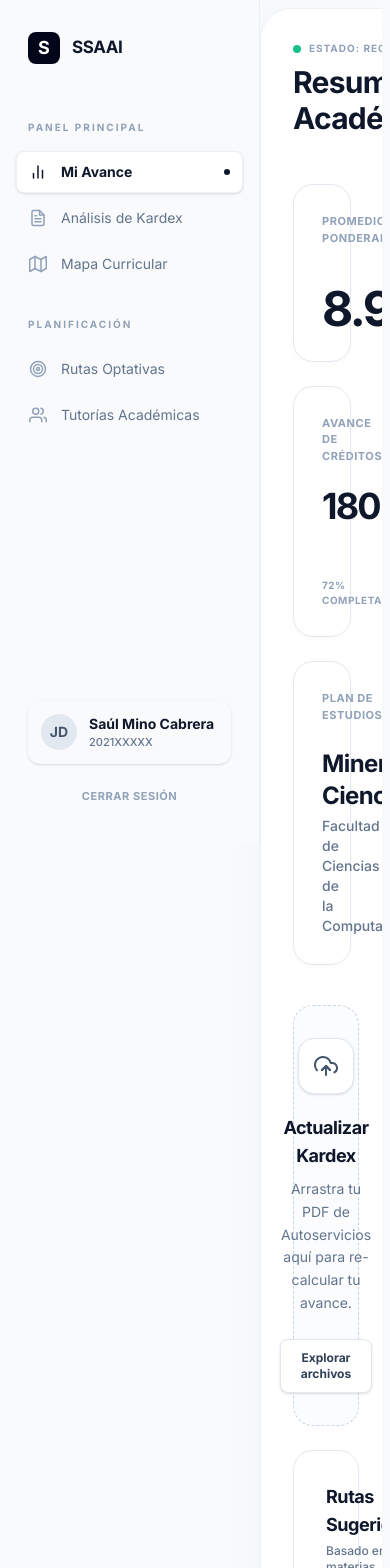
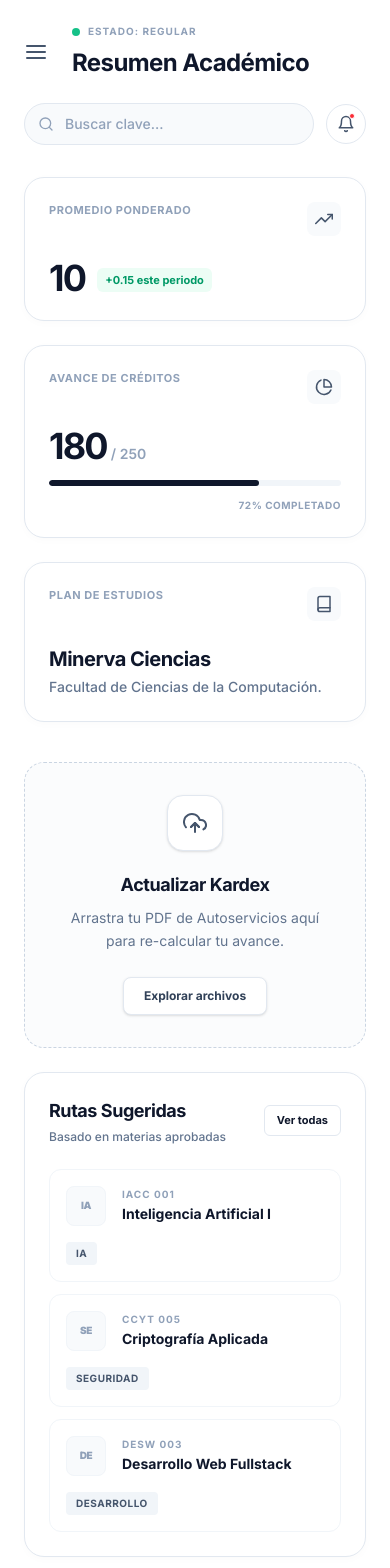
Before and after one commit to saulminoC/cerebro-academico, a React (Vite) app in the folder frontend/: page /dashboard in a window 390 px wide. Shown: the top 1568 px of the page. Built offline with nearby package versions, Linux system fonts and the light colour scheme.

Commit message:
responsivo

```diff
--- a/frontend/src/pages/Dashboard.tsx
+++ b/frontend/src/pages/Dashboard.tsx
@@ -1,7 +1,10 @@
-import React from 'react';
+import React, { useState } from 'react';
 import { Link } from 'react-router-dom';
 
 const Dashboard: React.FC = () => {
+  // Estado para controlar el sidebar en móviles
+  const [isSidebarOpen, setIsSidebarOpen] = useState(false);
+
   const materiasSugeridas = [
     { clave: 'IACC 001', nombre: 'Inteligencia Artificial I', tipo: 'Optativa', ruta: 'IA' },
     { clave: 'CCYT 005', nombre: 'Criptografía Aplicada', tipo: 'Optativa', ruta: 'Seguridad' },
@@ -11,18 +14,35 @@ const Dashboard: React.FC = () => {
   return (
     <div className="w-full min-h-screen bg-[#F9FAFB] flex font-sans text-slate-900 overflow-hidden selection:bg-cyan-100">
 
+      {/* Overlay oscuro para móviles cuando el sidebar está abierto */}
+      {isSidebarOpen && (
+        <div
+          className="fixed inset-0 bg-slate-900/50 z-40 md:hidden transition-opacity"
+          onClick={() => setIsSidebarOpen(false)}
+        />
+      )}
+
       {/* --- SIDEBAR MINIMALISTA --- */}
-      <aside className="w-[260px] bg-[#F9FAFB] border-r border-slate-200/60 flex flex-col py-8 px-4 sticky top-0 h-screen">
-        {/* Logo */}
-        <Link to="/" className="flex items-center gap-3 mb-10 px-3 group">
+      <aside className={`
+        fixed md:sticky top-0 left-0 h-screen z-50 w-[260px] bg-[#F9FAFB] border-r border-slate-200/60
+        flex flex-col py-8 px-4 transition-transform duration-300
+        ${isSidebarOpen ? 'translate-x-0' : '-translate-x-full md:translate-x-0'}
+      `}>
+        {/* Logo y Botón de cerrar en móvil */}
+        <div className="flex items-center justify-between mb-10 px-3">
+          <Link to="/" className="flex items-center gap-3 group">
             <div className="w-8 h-8 bg-slate-950 rounded-[8px] flex items-center justify-center transition-transform group-hover:-rotate-3">
               <span className="text-white font-bold text-lg">S</span>
             </div>
             <span className="text-[17px] font-bold tracking-tight text-slate-900">SSAAI</span>
           </Link>
+          <button className="md:hidden text-slate-400 hover:text-slate-900" onClick={() => setIsSidebarOpen(false)}>
+            <XIcon />
+          </button>
+        </div>
 
         {/* Navegación Principal */}
-        <nav className="space-y-1 flex-1">
+        <nav className="space-y-1 flex-1 overflow-y-auto">
           <p className="px-3 text-[10px] font-bold uppercase tracking-[0.2em] text-slate-400 mb-4 mt-4">Panel Principal</p>
           <SidebarLink title="Mi Avance" icon={<BarChartIcon />} active />
           <SidebarLink title="Análisis de Kardex" icon={<DocumentIcon />} />
@@ -36,7 +56,7 @@ const Dashboard: React.FC = () => {
         {/* Perfil Inferior */}
         <div className="mt-auto pt-6 px-3">
           <div className="flex items-center gap-3 mb-4 p-3 rounded-xl hover:bg-white transition-colors cursor-pointer border border-transparent hover:border-slate-200/60 shadow-sm hover:shadow-md hover:shadow-slate-200/20">
-            <div className="w-9 h-9 bg-slate-200 rounded-full flex items-center justify-center font-bold text-slate-600 text-sm">
+            <div className="w-9 h-9 bg-slate-200 rounded-full flex items-center justify-center font-bold text-slate-600 text-sm shrink-0">
               JD
             </div>
             <div className="flex-1 overflow-hidden">
@@ -51,28 +71,37 @@ const Dashboard: React.FC = () => {
       </aside>
 
       {/* --- ÁREA PRINCIPAL --- */}
-      <main className="flex-1 overflow-y-auto bg-white rounded-tl-[32px] border-l border-t border-slate-200/60 shadow-[-10px_0_30px_rgb(0,0,0,0.02)] my-2 mr-2">
-        <div className="p-8 md:p-12 max-w-6xl mx-auto">
+      <main className="flex-1 overflow-y-auto bg-white md:rounded-tl-[32px] md:border-l md:border-t border-slate-200/60 md:shadow-[-10px_0_30px_rgb(0,0,0,0.02)] md:my-2 md:mr-2">
+        <div className="p-6 md:p-12 max-w-6xl mx-auto">
 
           {/* Header */}
-          <header className="flex justify-between items-end mb-12">
+          <header className="flex flex-col md:flex-row justify-between items-start md:items-end gap-6 mb-8 md:mb-12">
+            <div className="flex items-center gap-4 w-full md:w-auto">
+              <button
+                className="md:hidden p-2 -ml-2 text-slate-600 hover:bg-slate-100 rounded-lg"
+                onClick={() => setIsSidebarOpen(true)}
+              >
+                <MenuIcon />
+              </button>
               <div>
                 <div className="flex items-center gap-2 mb-2">
                   <div className="w-2 h-2 bg-emerald-500 rounded-full animate-pulse" />
                   <p className="text-[10px] text-slate-400 font-bold uppercase tracking-widest">Estado: Regular</p>
                 </div>
-              <h1 className="text-3xl font-bold tracking-tight text-slate-900">Resumen Académico</h1>
+                <h1 className="text-2xl md:text-3xl font-bold tracking-tight text-slate-900">Resumen Académico</h1>
               </div>
-            <div className="flex items-center gap-4">
-              <div className="relative">
+            </div>
+
+            <div className="flex items-center gap-3 w-full md:w-auto">
+              <div className="relative flex-1 md:flex-none">
                 <SearchIcon className="absolute left-3.5 top-1/2 -translate-y-1/2 text-slate-400 w-4 h-4" />
                 <input
                   type="text"
-                  placeholder="Buscar clave o materia..."
-                  className="bg-slate-50 border border-slate-200 rounded-full pl-10 pr-5 py-2.5 text-sm w-64 focus:outline-none focus:ring-2 focus:ring-slate-900/5 focus:border-slate-400 transition-all font-medium placeholder:text-slate-400"
+                  placeholder="Buscar clave..."
+                  className="bg-slate-50 border border-slate-200 rounded-full pl-10 pr-5 py-2.5 text-sm w-full md:w-64 focus:outline-none focus:ring-2 focus:ring-slate-900/5 focus:border-slate-400 transition-all font-medium placeholder:text-slate-400"
                 />
               </div>
-              <button className="w-10 h-10 bg-white border border-slate-200 rounded-full flex items-center justify-center text-slate-600 hover:bg-slate-50 hover:text-slate-900 transition-colors relative">
+              <button className="w-10 h-10 shrink-0 bg-white border border-slate-200 rounded-full flex items-center justify-center text-slate-600 hover:bg-slate-50 hover:text-slate-900 transition-colors relative">
                 <BellIcon />
                 <span className="absolute top-2 right-2.5 w-1.5 h-1.5 bg-red-500 rounded-full border border-white"></span>
               </button>
@@ -82,19 +111,19 @@ const Dashboard: React.FC = () => {
           {/* GRID DE ESTADÍSTICAS */}
           <section className="grid grid-cols-1 md:grid-cols-3 gap-6 mb-10">
             {/* Card 1: Promedio */}
-            <div className="bg-white p-7 rounded-[20px] border border-slate-200 shadow-[0_2px_10px_rgb(0,0,0,0.02)]">
+            <div className="bg-white p-6 md:p-7 rounded-[20px] border border-slate-200 shadow-[0_2px_10px_rgb(0,0,0,0.02)]">
               <div className="flex justify-between items-start mb-6">
                 <p className="text-[11px] font-bold text-slate-400 uppercase tracking-wider">Promedio Ponderado</p>
                 <div className="p-2 bg-slate-50 rounded-lg"><TrendingUpIcon /></div>
               </div>
-              <div className="flex items-end gap-3">
-                <h3 className="text-5xl font-bold tracking-tighter text-slate-900 leading-none">8.92</h3>
+              <div className="flex items-end gap-3 flex-wrap">
+                <h3 className="text-4xl md:text-5xl font-bold tracking-tighter text-slate-900 leading-none">10</h3>
                 <span className="text-[11px] font-bold text-emerald-600 bg-emerald-50 px-2 py-1 rounded-md mb-1">+0.15 este periodo</span>
               </div>
             </div>
 
             {/* Card 2: Créditos */}
-            <div className="bg-white p-7 rounded-[20px] border border-slate-200 shadow-[0_2px_10px_rgb(0,0,0,0.02)]">
+            <div className="bg-white p-6 md:p-7 rounded-[20px] border border-slate-200 shadow-[0_2px_10px_rgb(0,0,0,0.02)]">
               <div className="flex justify-between items-start mb-6">
                 <p className="text-[11px] font-bold text-slate-400 uppercase tracking-wider">Avance de Créditos</p>
                 <div className="p-2 bg-slate-50 rounded-lg"><PieChartIcon /></div>
@@ -111,12 +140,12 @@ const Dashboard: React.FC = () => {
             </div>
 
             {/* Card 3: Estatus */}
-            <div className="bg-white p-7 rounded-[20px] border border-slate-200 shadow-[0_2px_10px_rgb(0,0,0,0.02)]">
+            <div className="bg-white p-6 md:p-7 rounded-[20px] border border-slate-200 shadow-[0_2px_10px_rgb(0,0,0,0.02)]">
               <div className="flex justify-between items-start mb-6">
                 <p className="text-[11px] font-bold text-slate-400 uppercase tracking-wider">Plan de Estudios</p>
                 <div className="p-2 bg-slate-50 rounded-lg"><BookIcon /></div>
               </div>
-              <h3 className="text-2xl font-bold tracking-tight text-slate-900 mb-1">Minerva Ciencias</h3>
+              <h3 className="text-xl md:text-2xl font-bold tracking-tight text-slate-900 mb-1">Minerva Ciencias</h3>
               <p className="text-sm text-slate-500 font-medium">Facultad de Ciencias de la Computación.</p>
             </div>
           </section>
@@ -125,7 +154,7 @@ const Dashboard: React.FC = () => {
           <section className="grid grid-cols-1 xl:grid-cols-5 gap-6">
 
             {/* Zona de Carga */}
-            <div className="xl:col-span-2 bg-slate-50/50 p-8 rounded-[20px] border border-dashed border-slate-300 flex flex-col items-center justify-center text-center group hover:bg-slate-50 transition-colors">
+            <div className="xl:col-span-2 bg-slate-50/50 p-8 md:p-10 rounded-[20px] border border-dashed border-slate-300 flex flex-col items-center justify-center text-center group hover:bg-slate-50 transition-colors">
               <div className="w-14 h-14 bg-white border border-slate-200 rounded-2xl flex items-center justify-center mb-5 shadow-sm group-hover:scale-105 transition-transform">
                 <UploadCloudIcon />
               </div>
@@ -137,30 +166,30 @@ const Dashboard: React.FC = () => {
             </div>
 
             {/* Optativas */}
-            <div className="xl:col-span-3 bg-white p-8 rounded-[20px] border border-slate-200 shadow-[0_2px_10px_rgb(0,0,0,0.02)]">
+            <div className="xl:col-span-3 bg-white p-6 md:p-8 rounded-[20px] border border-slate-200 shadow-[0_2px_10px_rgb(0,0,0,0.02)]">
               <div className="flex justify-between items-center mb-6">
                 <div>
                   <h4 className="text-lg font-bold text-slate-900 tracking-tight">Rutas Sugeridas</h4>
-                  <p className="text-xs text-slate-500 font-medium mt-1">Basado en tus materias aprobadas</p>
+                  <p className="text-xs text-slate-500 font-medium mt-1">Basado en materias aprobadas</p>
                 </div>
                 <Link to="/rutas" className="text-[11px] font-bold text-slate-900 border border-slate-200 px-3 py-1.5 rounded-md hover:bg-slate-50 transition-colors">Ver todas</Link>
               </div>
 
               <div className="space-y-3">
                 {materiasSugeridas.map((materia, index) => (
-                  <div key={index} className="group flex justify-between items-center p-4 bg-white border border-slate-100 rounded-xl hover:border-slate-300 hover:shadow-sm transition-all cursor-pointer">
+                  <div key={index} className="group flex flex-col sm:flex-row sm:items-center justify-between gap-4 p-4 bg-white border border-slate-100 rounded-xl hover:border-slate-300 hover:shadow-sm transition-all cursor-pointer">
                     <div className="flex items-center gap-4">
-                      <div className="w-10 h-10 bg-slate-50 border border-slate-100 rounded-lg flex items-center justify-center text-[10px] font-black text-slate-400 tracking-tighter">
+                      <div className="w-10 h-10 shrink-0 bg-slate-50 border border-slate-100 rounded-lg flex items-center justify-center text-[10px] font-black text-slate-400 tracking-tighter">
                         {materia.ruta.substring(0,2).toUpperCase()}
                       </div>
                       <div>
                         <p className="text-[10px] font-bold text-slate-400 uppercase tracking-widest mb-0.5">{materia.clave}</p>
-                        <p className="text-sm font-bold text-slate-900 group-hover:text-slate-700 transition-colors">{materia.nombre}</p>
+                        <p className="text-sm font-bold text-slate-900 group-hover:text-slate-700 transition-colors line-clamp-1">{materia.nombre}</p>
                       </div>
                     </div>
-                    <div className="flex items-center gap-3">
+                    <div className="flex items-center justify-between sm:justify-end gap-3 w-full sm:w-auto">
                       <span className="px-2.5 py-1 bg-slate-100 text-slate-600 rounded text-[10px] font-bold uppercase tracking-wider">{materia.ruta}</span>
-                      <ChevronRightIcon className="text-slate-300 group-hover:text-slate-600 transition-colors" />
+                      <ChevronRightIcon className="text-slate-300 group-hover:text-slate-600 transition-colors hidden sm:block" />
                     </div>
                   </div>
                 ))}
@@ -191,9 +220,14 @@ const SidebarLink = ({ title, icon, active }: { title: string; icon: React.React
   </Link>
 );
 
-// --- ICONOS SVG (Estilo Feather Icons / Heroicons Minimalistas) ---
-// Todos son SVGs puros, lo que hace que el diseño se vea ultra limpio y profesional.
-
+// --- ICONOS SVG ---
+// Añadí el icono de menú (hamburguesa) y la X (cerrar)
+const MenuIcon = () => (
+  <svg width="24" height="24" viewBox="0 0 24 24" fill="none" stroke="currentColor" strokeWidth="2" strokeLinecap="round" strokeLinejoin="round"><line x1="3" y1="12" x2="21" y2="12"></line><line x1="3" y1="6" x2="21" y2="6"></line><line x1="3" y1="18" x2="21" y2="18"></line></svg>
+);
+const XIcon = () => (
+  <svg width="24" height="24" viewBox="0 0 24 24" fill="none" stroke="currentColor" strokeWidth="2" strokeLinecap="round" strokeLinejoin="round"><line x1="18" y1="6" x2="6" y2="18"></line><line x1="6" y1="6" x2="18" y2="18"></line></svg>
+);
 const BarChartIcon = () => (
   <svg width="18" height="18" viewBox="0 0 24 24" fill="none" stroke="currentColor" strokeWidth="2" strokeLinecap="round" strokeLinejoin="round"><line x1="18" y1="20" x2="18" y2="10"></line><line x1="12" y1="20" x2="12" y2="4"></line><line x1="6" y1="20" x2="6" y2="14"></line></svg>
 );
```
Also changed, not shown: frontend/src/components/Navbar.tsx (+63 -49 lines), frontend/src/pages/Inicio.tsx (+24 -23 lines). Lines whose indentation alone changed are shown as unchanged.
